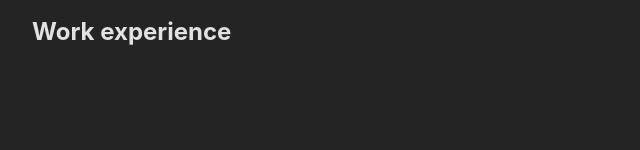
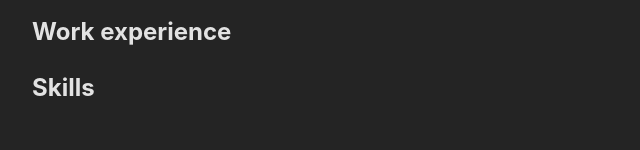
Before and after one commit to confett0/resume-builder, a React (Vite) app: page / in a window 1280 px wide. Shown: the part 150-300 px from the top of the page, without its empty margins (0-640 px from the left). Built offline with nearby package versions, Linux system fonts and the light colour scheme.

Commit message:
Create SkillForm Component and addSkill function

```diff
--- a/src/App.jsx
+++ b/src/App.jsx
@@ -13,8 +13,9 @@ function App() {
 
   const [educationList, setEducationList] = useState([]);
   const [workExperienceList, setWorkExperienceList] = useState([]);
+  const [skills, setSkills] = useState([])
 
-  console.log(workExperienceList)
+  console.log(skills)
 
   // Personal Info
 
@@ -69,6 +70,10 @@ function App() {
     setWorkExperienceList(newWorkList);
   };
 
+  // Skills
+
+  const addSkill = (newSkill) => setSkills(prevSkills => [...prevSkills, newSkill])
+
   return (
     <>
       <Sidebar
@@ -82,6 +87,8 @@ function App() {
         addWorkExperience={addWorkExperience}
         deleteWorkExperience={deleteWorkExperience}
         editWorkExperience={editWorkExperience}
+        skills={skills}
+        addSkill={addSkill}
       />
       <CVRender personalInfo={personalInfo} educationList={educationList} />
     </>
--- a/src/components/Sidebar.jsx
+++ b/src/components/Sidebar.jsx
@@ -4,6 +4,7 @@ import PersonalInfoForm from "./PersonalInfo";
 import EducationForm from "./Education";
 import ExperienceTabList from "./ExperienceTab";
 import WorkForm from "./WorkExperience";
+import SkillForm from "./Skills";
 
 export default function Sidebar({
   personalInfo,
@@ -15,7 +16,9 @@ export default function Sidebar({
   workList,
   addWorkExperience,
   deleteWorkExperience,
-  editWorkExperience
+  editWorkExperience,
+  skills,
+  addSkill
 }) {
   const [educationFormData, setEducationFormData] = useState({
     id: "",
@@ -104,6 +107,13 @@ export default function Sidebar({
     setIsEditingWork(true);
   };
 
+  // Skills
+
+  const handleSkillFormSubmit = (e, skill) => {
+    e.preventDefault()
+    addSkill(skill)
+  }
+
   return (
     <div className="sidebar">
       <Section title="Personal Info">
@@ -138,6 +148,9 @@ export default function Sidebar({
           editExperience={fillOutEditWorkForm}
         />
       </Section>
+      <Section title="Skills">
+        <SkillForm skills={skills} handleSubmit={handleSkillFormSubmit} />
+      </Section>
     </div>
   );
 }
--- /dev/null
+++ b/src/components/Skills.jsx
@@ -0,0 +1,16 @@
+import { useState } from "react"
+
+export default function SkillForm({handleSubmit}) {
+    const [skillFormData, setSkillFormData] = useState("")
+    const handleChange = (e) => setSkillFormData(e.target.value)
+
+    return (
+        <form onSubmit={(e) => handleSubmit(e, skillFormData)}>
+        <input value={skillFormData}
+        name="skill"
+        onChange={handleChange}
+        placeholder="Enter skill"/>
+        <button type="submit">Enter</button>
+        </form>
+    )
+}
```
